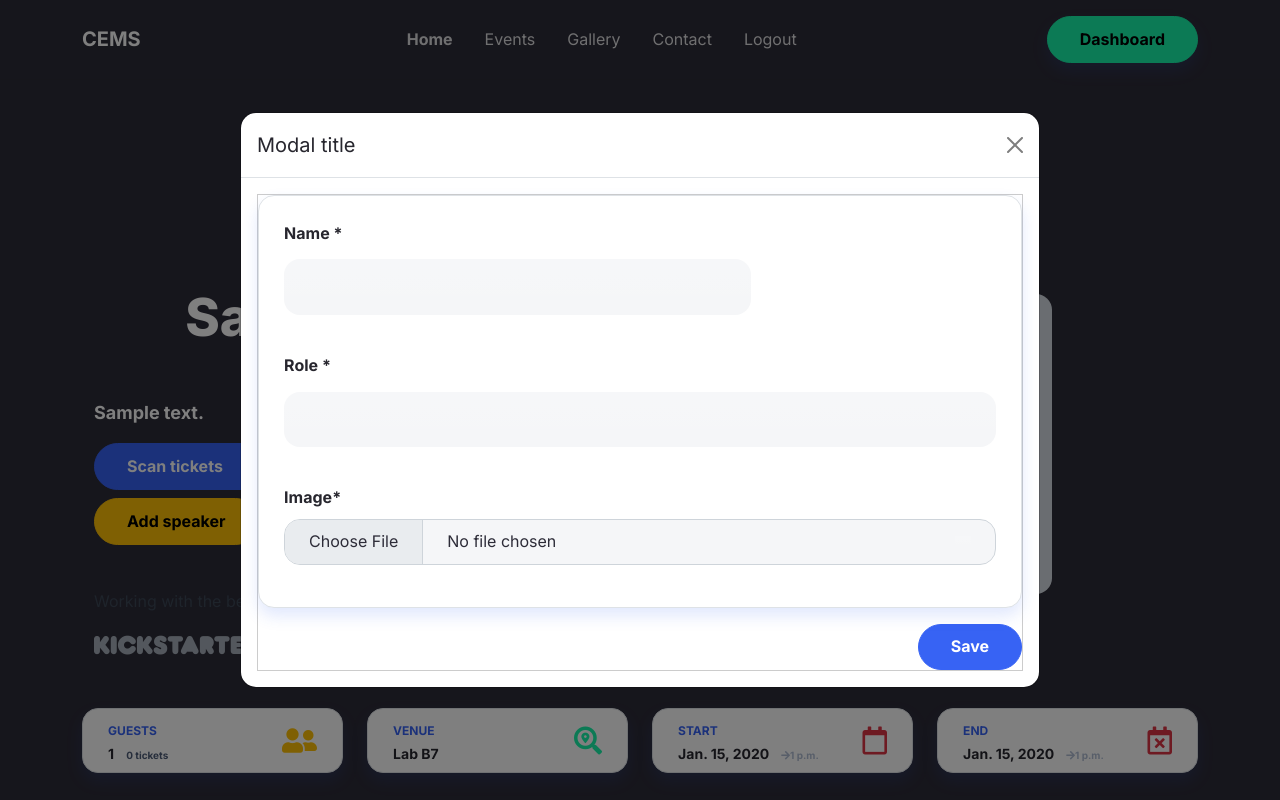
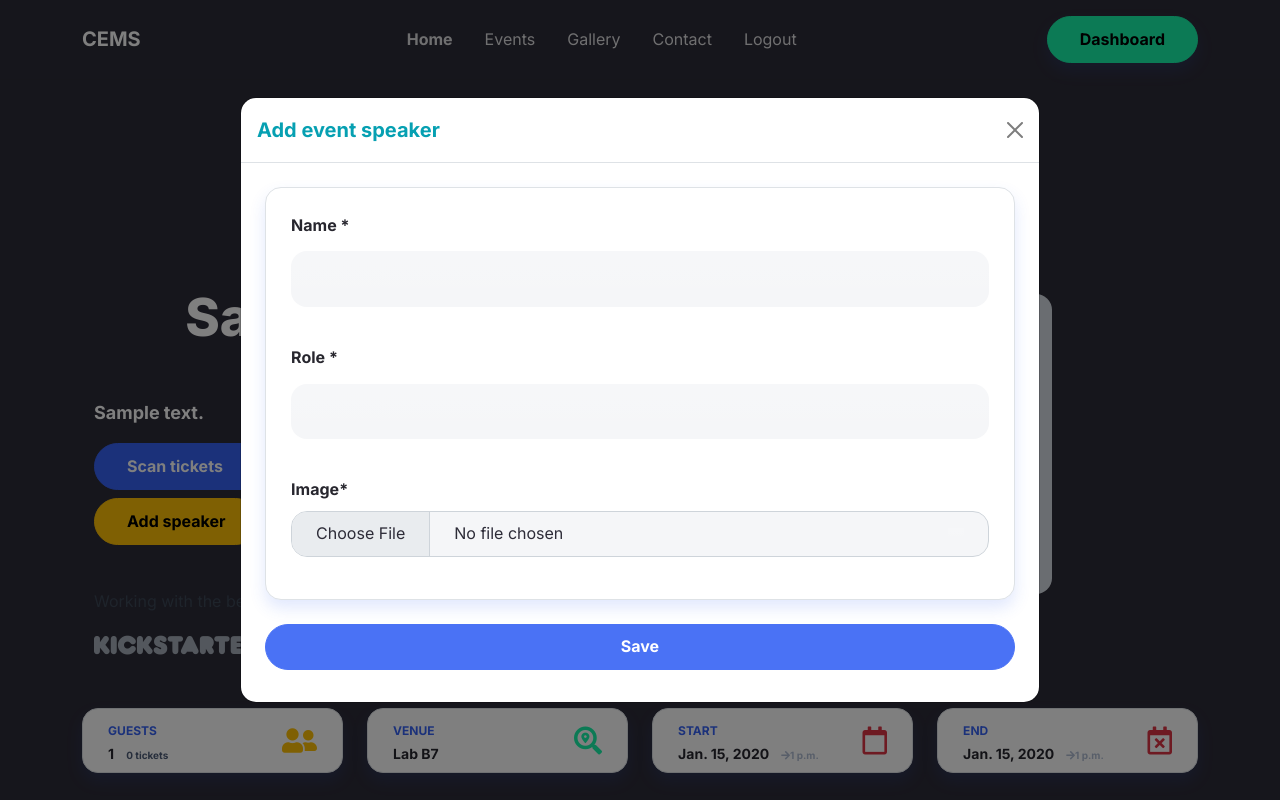
Before and after one commit to sudee404/CEMS, a Django app: page /events/1/ in a window 1280 px wide, after a click on "Add speaker". Run offline with Django 4.2, Linux system fonts and the light colour scheme; a user stored in the database is signed in; tables that the repository leaves empty hold one stand-in row (values such as "Sample post"); grey boxes marked "Sample" are stand-in pictures; some libraries are stand-ins or nearby versions.

Commit message:
added speaker view

```diff
--- a/index_app/forms.py
+++ b/index_app/forms.py
@@ -22,7 +22,7 @@ class SpeakerForm(forms.ModelForm):
         """Meta definition for Speakerform."""
 
         model = Speaker
-        exclude = ('event',)
+        fields = ('__all__')
 
         widgets = {
             'name': forms.TextInput(attrs={'class': 'form-control form-select bg-light bg-gradient'}),
--- a/index_app/templates/index_app/event_detail.html
+++ b/index_app/templates/index_app/event_detail.html
@@ -34,22 +34,21 @@
                         <div class="modal-dialog modal-dialog-centered   modal-lg modal-fullscreen-sm-down">
                             <div class="modal-content text-dark">
                                 <div class="modal-header">
-                                    <h5 class="modal-title" id="speakerModalLabel">Modal title</h5>
+                                    <h5 class="modal-title fw-bold text-info" id="speakerModalLabel">Add event speaker
+                                    </h5>
                                     <button type="button" class="btn-close" data-bs-dismiss="modal"
                                         aria-label="Close"></button>
                                 </div>
                                 <div class="modal-body">
-                                    <form action="{% url 'add-speaker' event.id%}" method="post">
-
+                                    <form action="{% url 'add-speaker' event.id%}" class=" border-0 p-2" method="post">
+                                        {% csrf_token %}
                                         <div class="card border rounded shadow mb-3">
                                             <div class="card-body text-dark">
                                                 <div class="row">
-                                                    <div class="col-sm-12 col-md-8 col-lg-8">
-                                                        <div class="mb-3"><label class="form-label"
-                                                                for="category_name"><strong>Name
-                                                                    *</strong></label>
-                                                            {{speaker_form.name}}
-                                                        </div>
+                                                    <div class="mb-3"><label class="form-label"
+                                                            for="category_name"><strong>Name
+                                                                *</strong></label>
+                                                        {{speaker_form.name}}
                                                     </div>
                                                 </div>
                                                 <div class="mb-3"><label class="form-label"
@@ -65,7 +64,7 @@
                                             </div>
                                         </div>
                                         <div class="text-end">
-                                                                                <a type="button" class="btn btn-primary">Save</a>
+                                            <button type="submit" class="btn btn-primary">Save</button>
 
                                         </div>
                                     </form>
--- a/index_app/views.py
+++ b/index_app/views.py
@@ -1,3 +1,4 @@
+from django.shortcuts import HttpResponseRedirect
 from django.urls import reverse_lazy
 from django.contrib import messages
 from django.shortcuts import render, redirect
@@ -197,8 +198,8 @@ class EventDeleteView(generic.DeleteView):
 
 
 @login_required(login_url='signin')
-def get_ticket(request, pk,pke):
-    guest = Guest.objects.get(user_id=pk,event__id=pke)
+def get_ticket(request, pk, pke):
+    guest = Guest.objects.get(user_id=pk, event__id=pke)
     # Create a file-like buffer to receive PDF data.
     buffer = io.BytesIO()
 
@@ -371,9 +372,16 @@ def post_event(request, pk):
     event.save()
     return redirect('event-detail', pk=pk,)
 
+
 @login_required(login_url='login')
-def add_speaker(request,pk):
+def add_speaker(request, pk):
+    event = Event.objects.get(id=pk)
+
     if request.method == 'POST':
-        form = SpeakerForm(request.POST,request.FILES)
+        form = SpeakerForm(request.POST)
         if form.is_valid():
-            event = Event.objects.get(id=pk)
+            form.instance.event = event
+            form.save()
+            return HttpResponseRedirect(event.get_absolute_url())
+        else:
+            return HttpResponseRedirect(event.get_absolute_url(),{'errors':form.errors})
```
